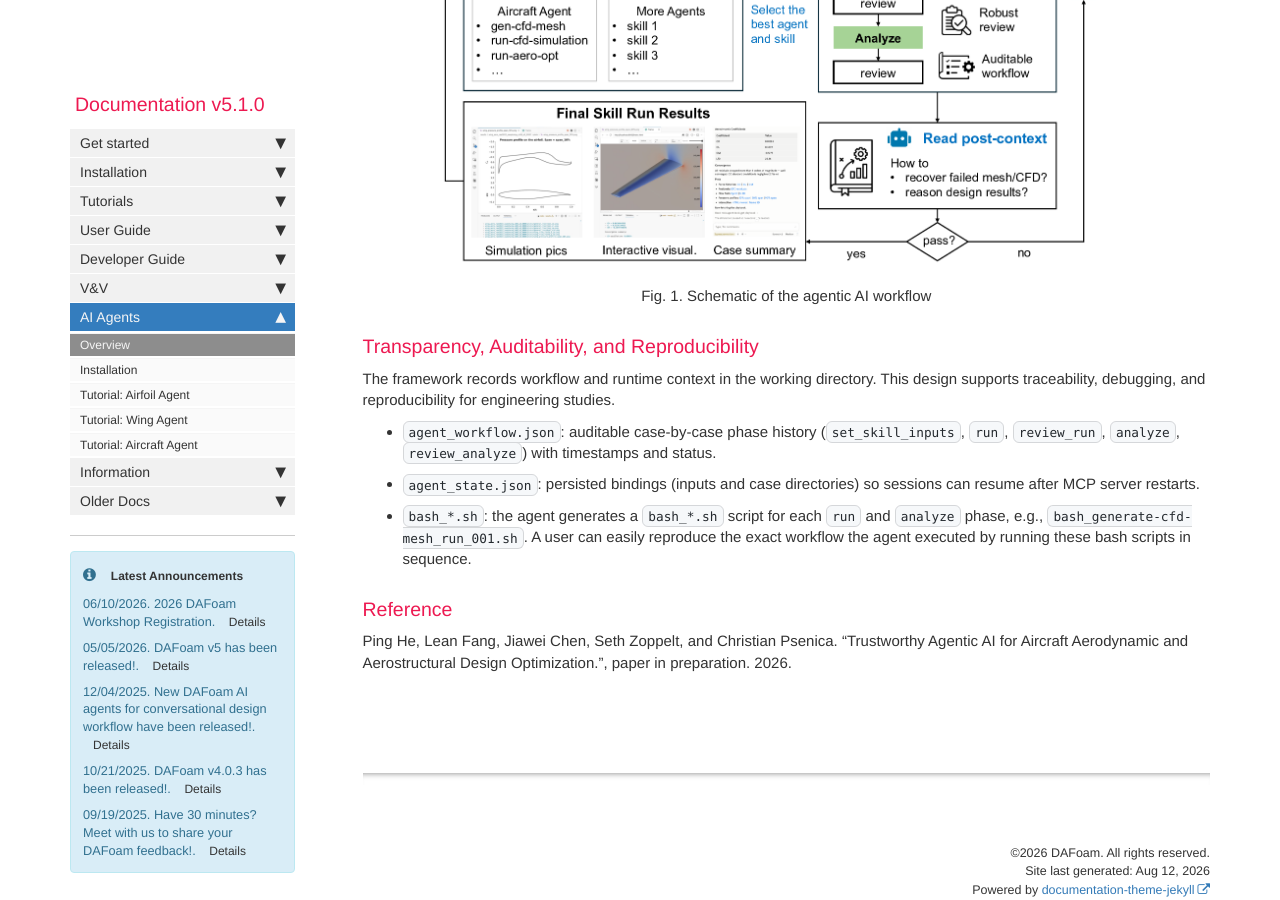
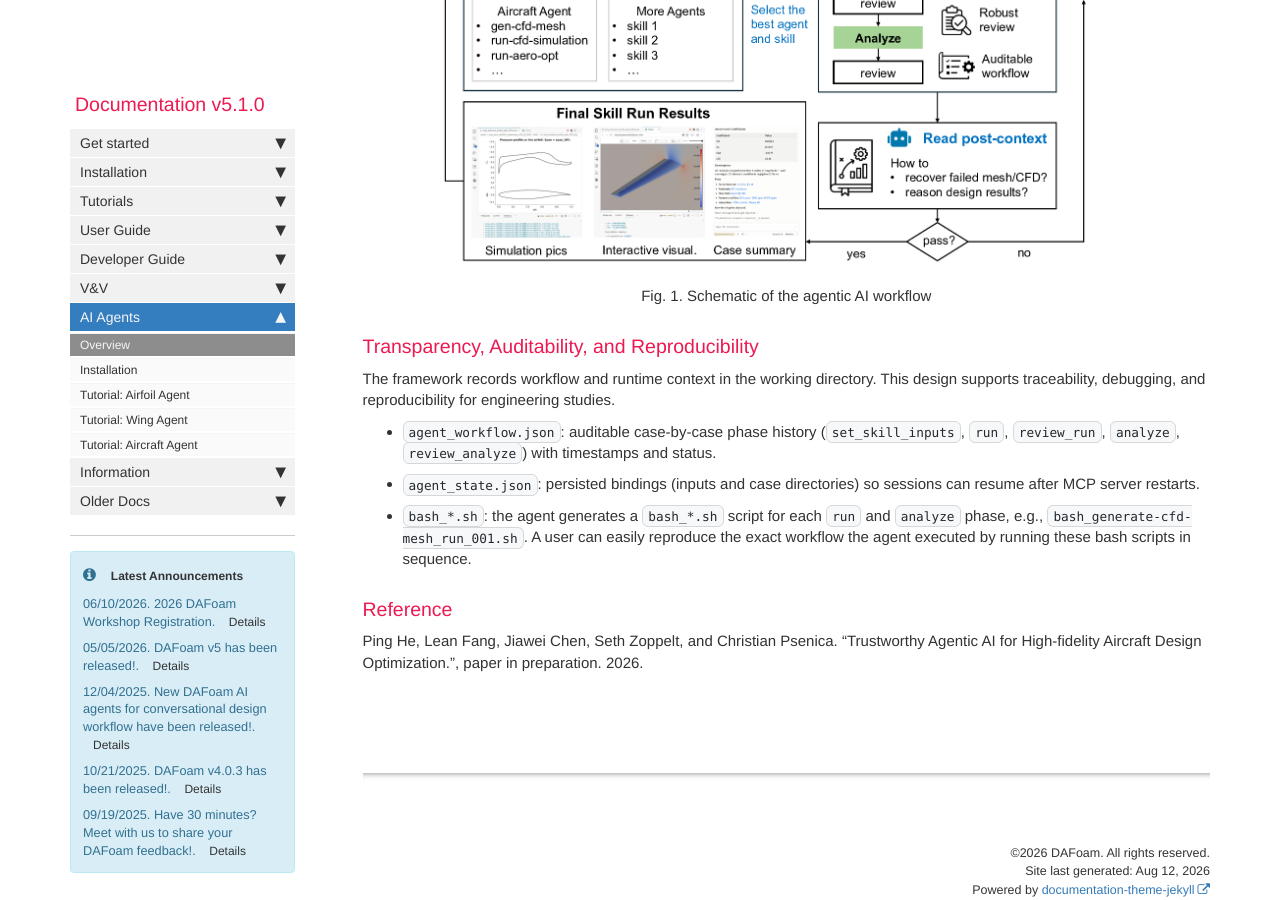
Before and after one commit to DAFoam/DAFoam.github.io, a Jekyll site: the page built from pages/mydoc/mydoc_ai_agent_overview.md, in a window 1280 px wide and 900 px high, scrolled down 1814 px. Built offline with Jekyll 4.4.1, drawn with Linux system fonts in a browser that asks for light colours; comment, search, counter and statistics services are not loaded.

Commit message:
content update

```diff
--- a/pages/mydoc/mydoc_ai_agent_overview.md
+++ b/pages/mydoc/mydoc_ai_agent_overview.md
@@ -65,6 +65,6 @@ The framework records workflow and runtime context in the working directory. Thi
 
 ### Reference
 
-Ping He, Lean Fang, Jiawei Chen, Seth Zoppelt, and Christian Psenica. "Trustworthy Agentic AI for Aircraft Aerodynamic and Aerostructural Design Optimization.", paper in preparation. 2026.
+Ping He, Lean Fang, Jiawei Chen, Seth Zoppelt, and Christian Psenica. "Trustworthy Agentic AI for High-fidelity Aircraft Design Optimization.", paper in preparation. 2026.
 
 {% include links.html %}
```
